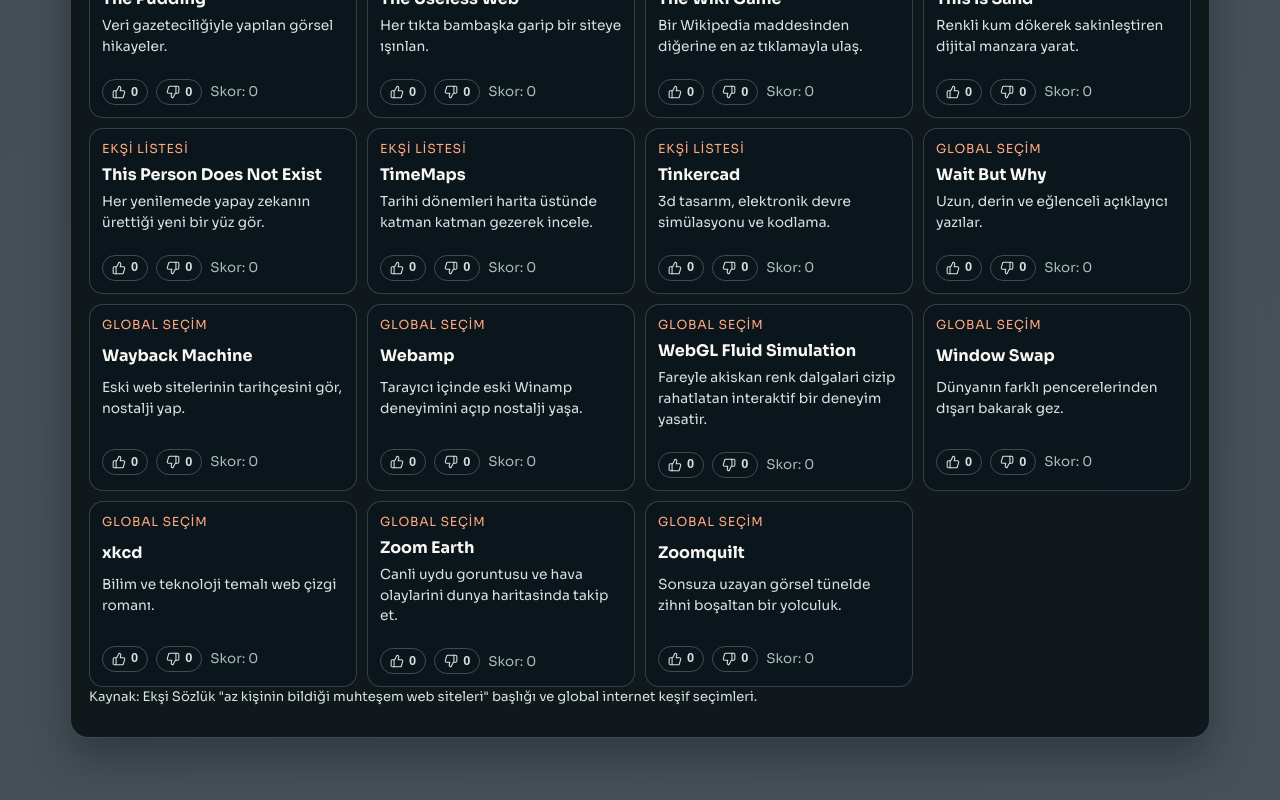
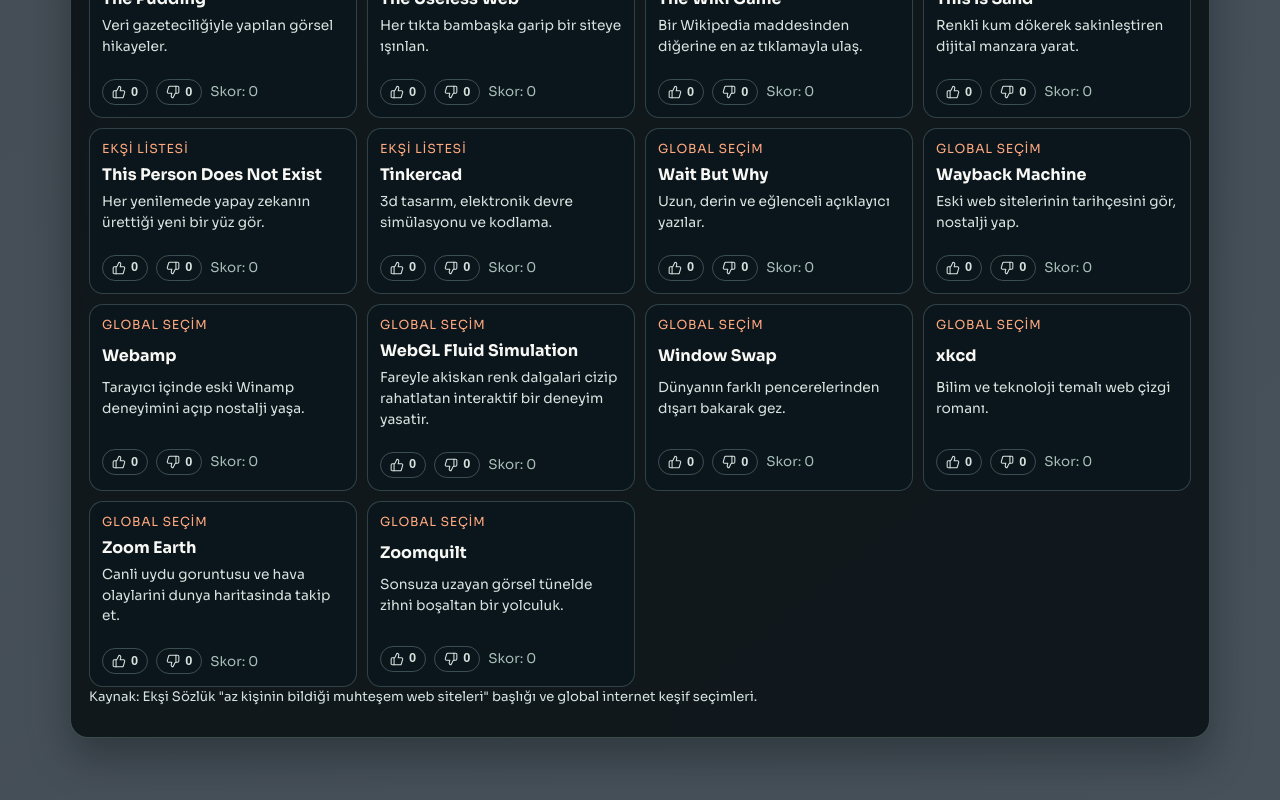
Before and after one commit to dagdelenardic-ops/chillout-web, a Next.js app: page / in a window 1280 px wide. Shown: the part 3954-4754 px from the top of the page. Built offline with nearby package versions, Linux system fonts and the light colour scheme; no server answers; the database is empty.

Commit message:
Remove unavailable TimeMaps link from discovery list

```diff
--- a/src/data/discoverySites.ts
+++ b/src/data/discoverySites.ts
@@ -570,14 +570,6 @@
     vibe: "sasirtici",
   },
   {
-    id: "timemaps",
-    name: "TimeMaps",
-    url: "https://timemaps.com/",
-    description: "Tarihi dönemleri harita üstünde katman katman gezerek incele.",
-    source: "eksi",
-    vibe: "kesif",
-  },
-  {
     id: "imdb-explorer",
     name: "IMDb Explorer",
     url: "http://imdbexplorer.com/",
```
